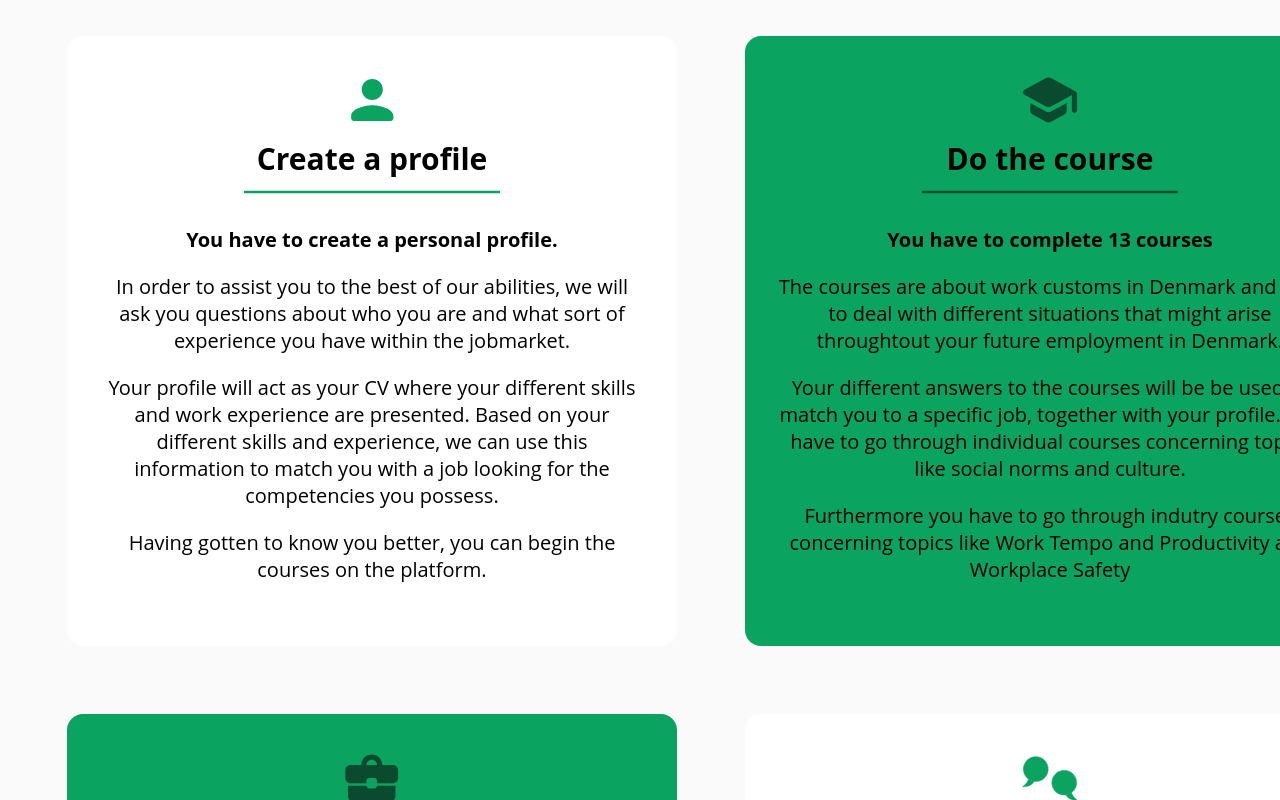
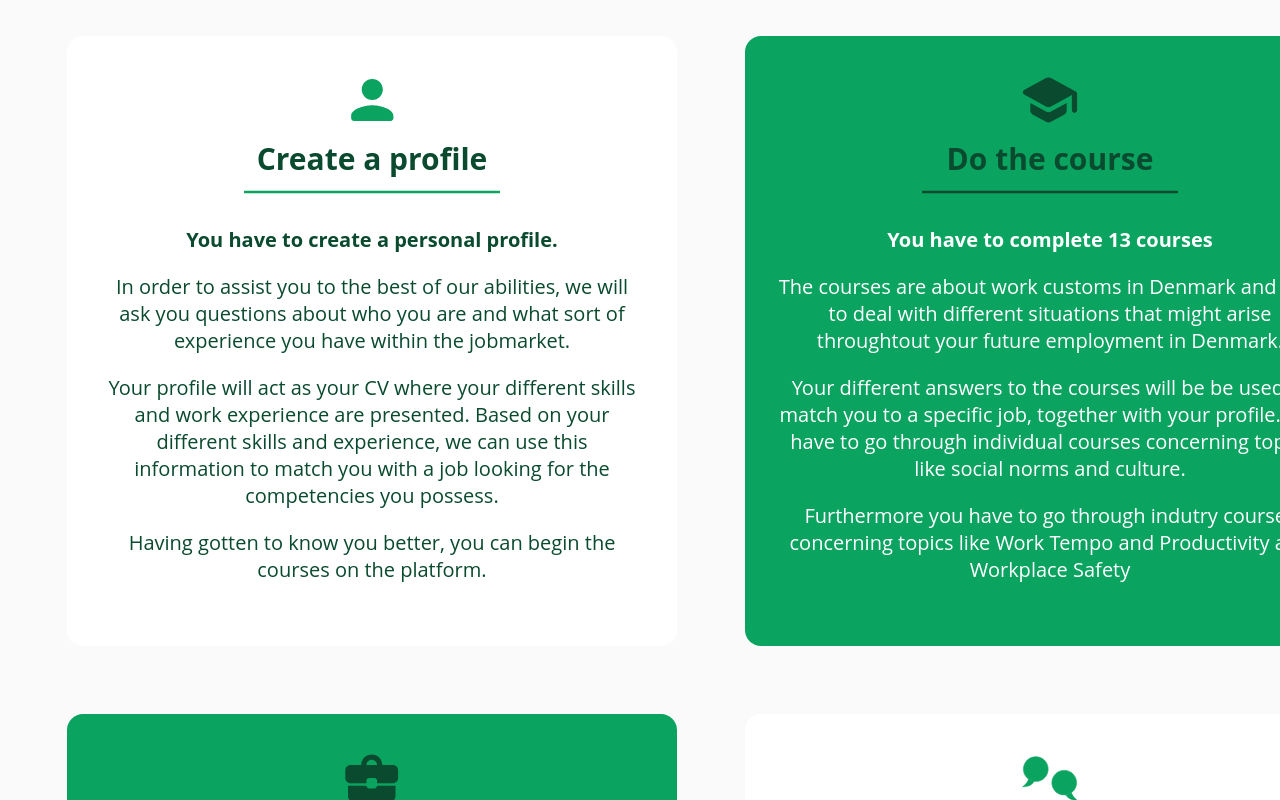
Before and after one commit to Bhik95/crossdit-group40, a React (Create React App) app in the folder crossdit-group40-app/: page /intro in a window 1280 px wide. Shown: the part 2580-3380 px from the top of the page. Built offline with nearby package versions, Linux system fonts and the light colour scheme.

Commit message:
Minor Updates

```diff
--- a/crossdit-group40-app/src/App.css
+++ b/crossdit-group40-app/src/App.css
@@ -58,15 +58,15 @@ div.MainDiv {
 }
 
 .HowToBox h2{
-  color: --main-bg-color2-dark;
+  color: var(--main-bg-color2-dark);
   margin: 0px;
 }
 
 .HowToBox.v1 p{
-  color: --main-bg-color2-dark;
+  color: var(--main-bg-color2-dark);
 }
 
-.HowToBox p.v2{
+.HowToBox.v2 p{
   color: white;
 }
 
@@ -126,8 +126,6 @@ button.BigSeedButton {
 
   font-size: 24px;
   font-weight: normal;
-
-  box-shadow: 0px 4px 4px rgba(0, 0, 0, 0.5);
 
   color: white;
 }
--- a/crossdit-group40-app/src/components/pages/Introduction.js
+++ b/crossdit-group40-app/src/components/pages/Introduction.js
@@ -72,7 +72,7 @@ export class Introduction extends Component {
                                 <td>
                                     <HowToBox
                                         version = "v2"
-                                        imgLink="/imgs/Introduction/coursesDark.svg"
+                                        imgLink="/imgs/Introduction/CoursesDark.svg"
                                         title="Do the course"
                                         subtitle="You have to complete 13 courses"
                                         body={
```
Also changed, not shown: 2 other files (tests, documents, lock files or other folders).
